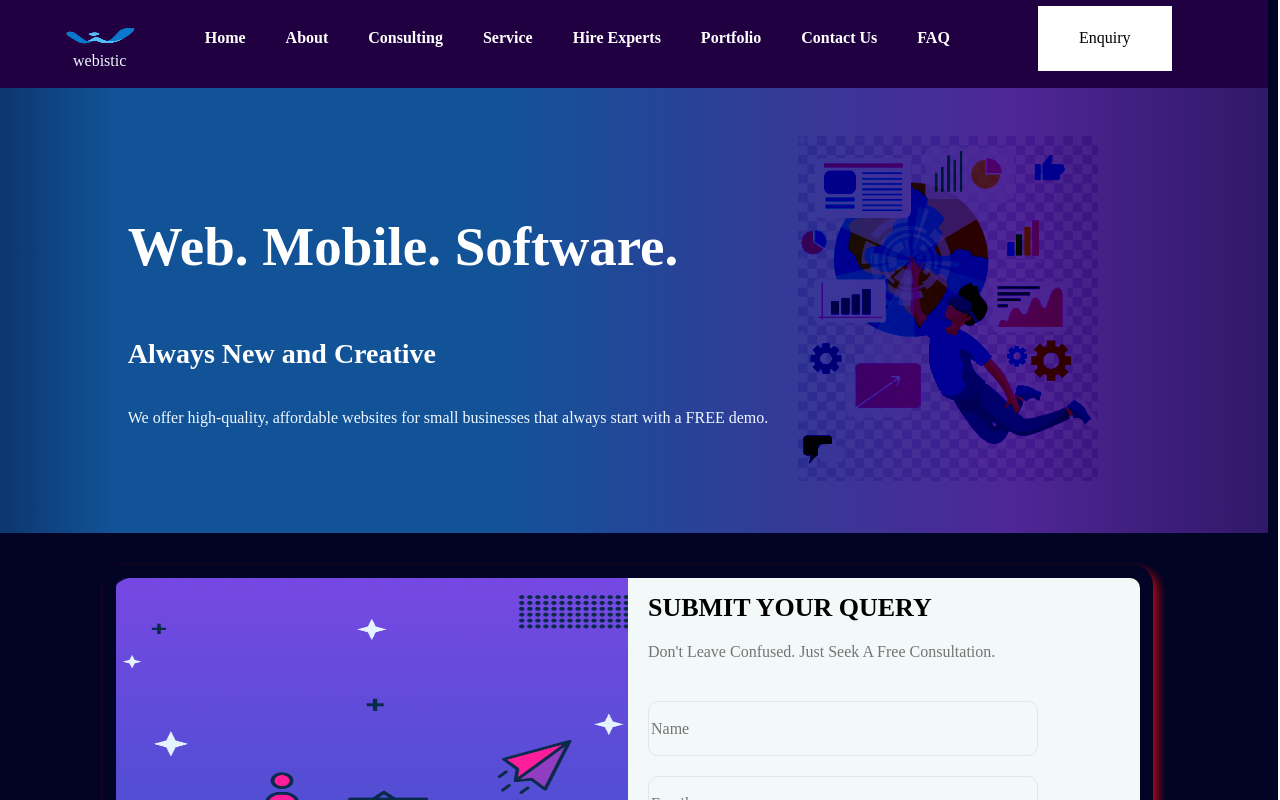
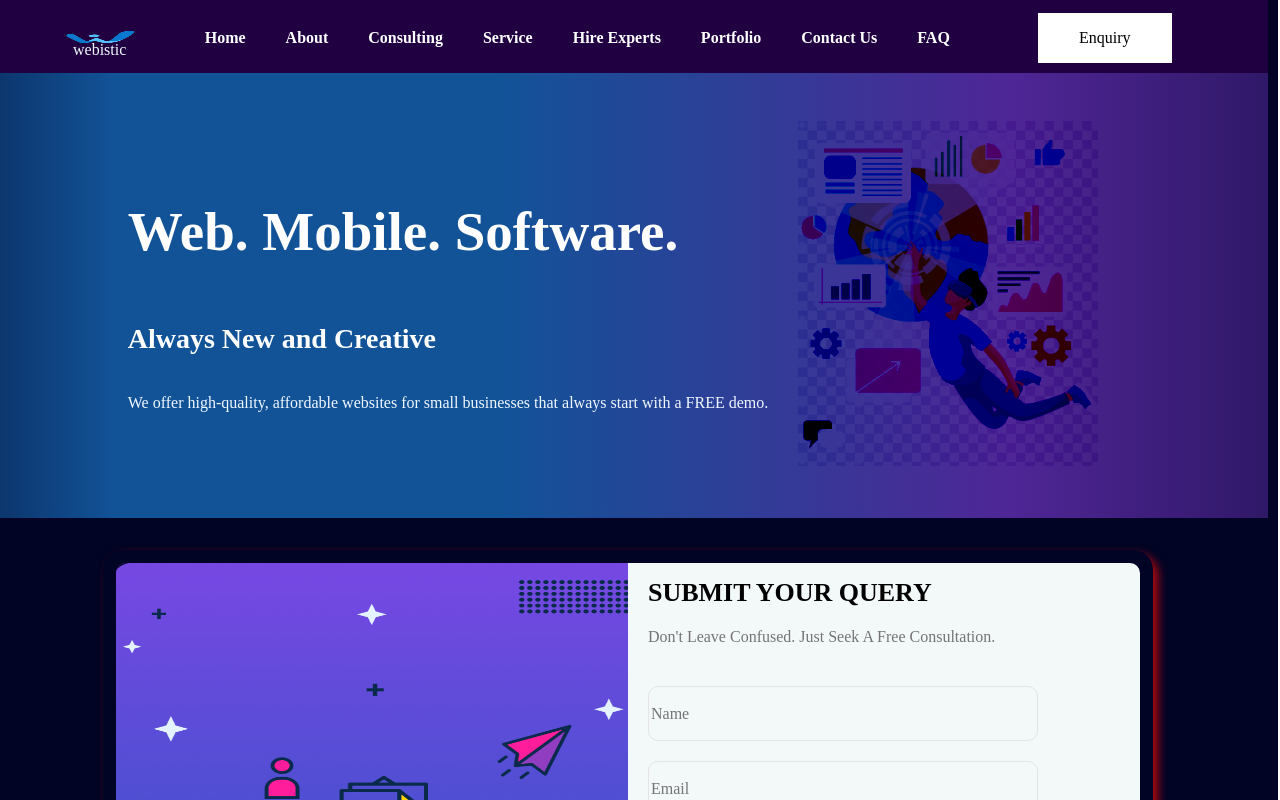
Before and after one commit to Arman-ali1/MERN-PROJECT, a React (Vite) app in the folder Webistic/frontend/: page / in a window 1280 px wide. Shown: the top 800 px of the page. Built offline with nearby package versions, Linux system fonts and the light colour scheme.

Commit message:
update2 commit

```diff
--- a/Webistic/frontend/src/components/Enquiry/Enquiry.jsx
+++ b/Webistic/frontend/src/components/Enquiry/Enquiry.jsx
@@ -13,6 +13,9 @@ function Enquiry() {
     function enqbutton(){
         console.log(name,email,phone,message);
         alert('Your query has been submitted');
+    }
+    function handleContact(){
+        alert('We contact you soon');
     }
 
   return (
@@ -49,7 +52,7 @@ function Enquiry() {
             and Digital Marketing can help them stay ahead of the competition.
             Get the right package to skyrocket your conversion rates.
             </p>
-            <button className='enquiryinput' id='enquirybutton'>CONTACT</button>
+            <button onClick={handleContact} className='enquiryinput' id='enquirybutton'>CONTACT</button>
         </div>
     </div>
   )
--- a/Webistic/frontend/src/components/Header/Header.css
+++ b/Webistic/frontend/src/components/Header/Header.css
@@ -6,7 +6,7 @@
     align-items: top;
     justify-content: center;  */
     width: 100vmax;
-    height:100px;
+    height:85px;
     /* top: -1; */
     /* flex-shrink: 0; */
 
@@ -23,12 +23,12 @@
   }
   .logo{
     width: 225px;
-    max-height: 102px;
+    max-height: 80px;
     /* flex-shrink: 0; */
   }
   .img1{
     width: 225px;
-    height: 102px;
+    height: 80px;
     background:cover no-repeat;
   }
   .webistic{
@@ -38,7 +38,7 @@
   .rightnav{
     display: flex;
     width: 114px;
-    height: 45px;
+    height: 30px;
     padding:10px;
     justify-content: center;
     align-items: center;
```
